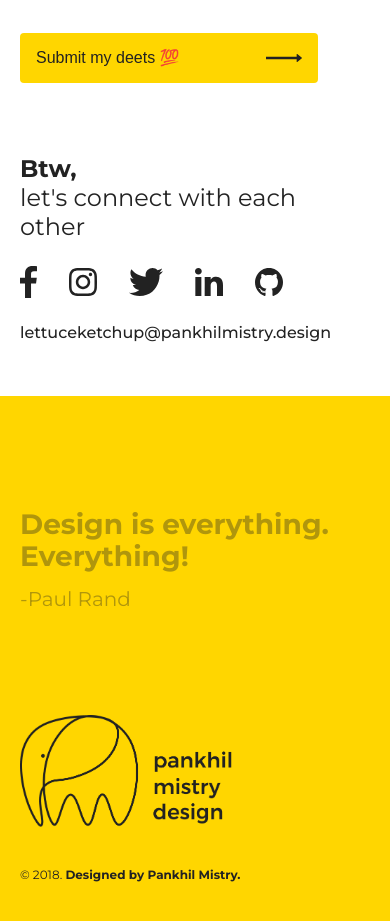
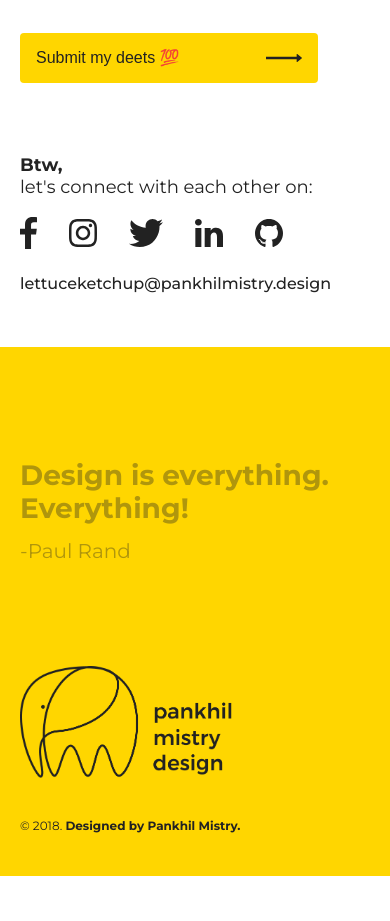
Before and after one commit to pankhilmistry/pmdesign, a plain HTML site: page index.html in a window 390 px wide. Shown: the part 5402-6323 px from the top of the page. After the commit the page ends 6278 px from the top, so only its background shows below. Drawn offline with nearby package versions, Linux system fonts and the light colour scheme.

Commit message:
btw section corrected

```diff
--- a/index.html
+++ b/index.html
@@ -240,7 +240,7 @@ I'd like to know you.<br>Reach out to me by filling this contact form.
         </div>
       </form>
 
-      <h3><strong>Btw,</strong><br>let's connect with each other
+      <h3><strong>Btw,</strong><br>let's connect with each other on:
       </h3>
       <ul class="socialmedia">
          <li>
--- a/styles/mediaqueries.css
+++ b/styles/mediaqueries.css
@@ -268,6 +268,7 @@ p.journey-text {
 }
 
 #lastsection h3:nth-of-type(2){
+  font-size: 1.125rem;
   padding-top: 2rem;
 }
 
```
Also changed, not shown: aboutme.html (+1 -1 lines), contact.html (+1 -1 lines), mywork.html (+1 -1 lines).
